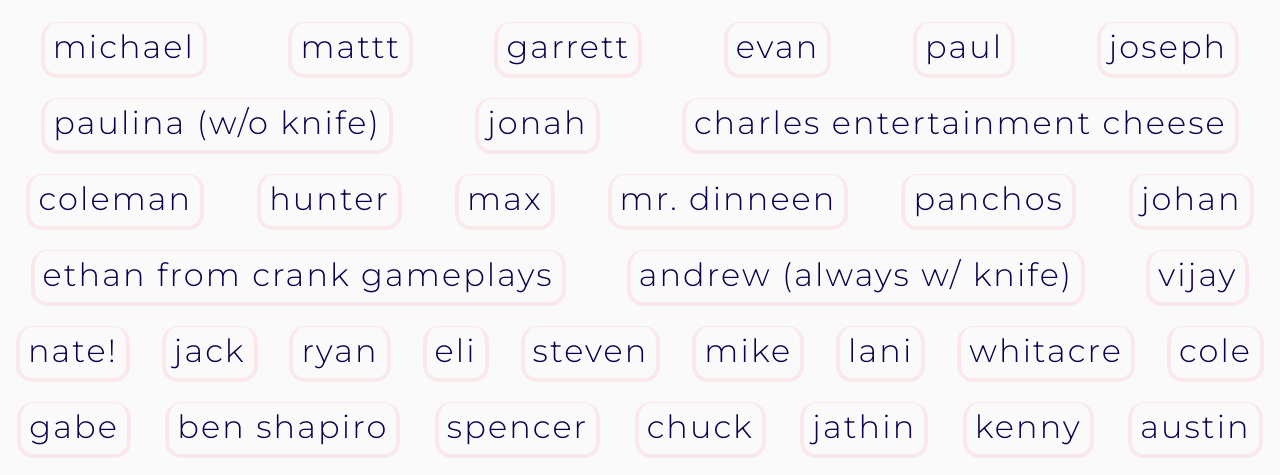
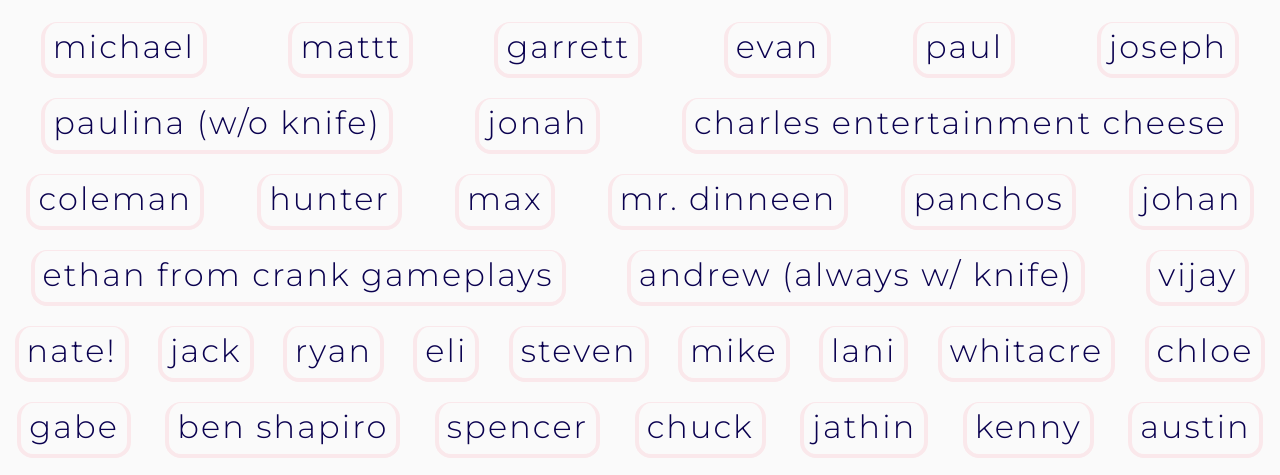
Before and after one commit to chlohal/whosthe.best, a plain HTML site: page index.html in a window 1280 px wide. Shown: the part 260-735 px from the top of the page. Drawn offline with Linux system fonts and the light colour scheme; a web font is replaced by a local one.

Commit message:
Fix deadname

```diff
--- a/index.html
+++ b/index.html
@@ -392,9 +392,9 @@
 
 
             <li>
-                <input type="checkbox" id="cb-cole" name="cole">
-                <label for="cb-cole">
-                    cole
+                <input type="checkbox" id="cb-chloe" name="chloe">
+                <label for="cb-chloe">
+                    chloe
                 </label>
             </li>
 
```
